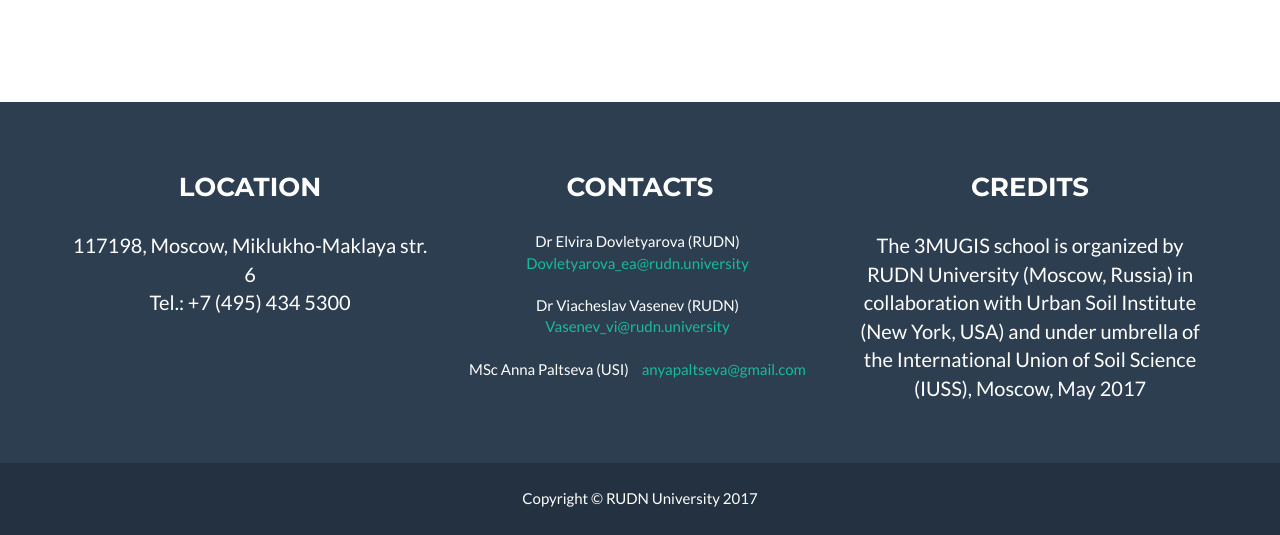
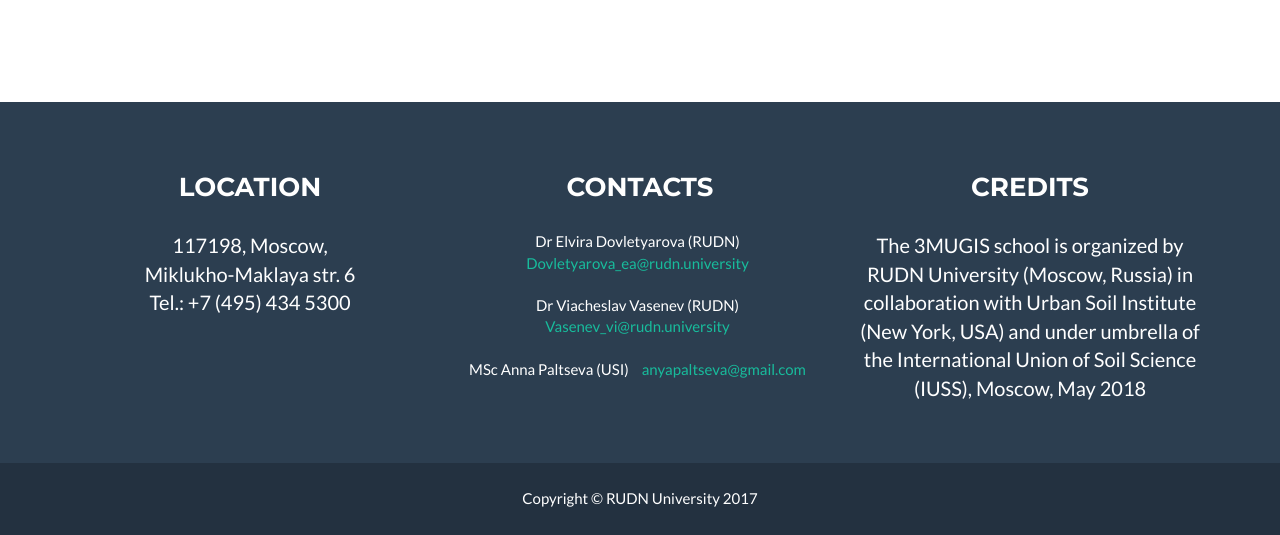
Before and after one commit to erasmus-rudn/erasmus-rudn.github.io, a Jekyll site: the page built from index.html, in a window 1280 px wide and 900 px high, scrolled down 5630 px, cut to the strip 365-900 px from the top of the window. Built offline with Jekyll 4.4.1, drawn with Linux system fonts in a browser that asks for light colours.

Commit message:
Date update

```diff
--- a/_config.yml
+++ b/_config.yml
@@ -41,10 +41,10 @@
 - title: github
   url: http://github.com/jekyll
 address:
-- line: 117198, Moscow, Miklukho-Maklaya str. 6
+- line: 117198, Moscow,<br> Miklukho-Maklaya str. 6
 - line: 'Tel.: +7 (495) 434 5300'
 credits: The 3MUGIS school is organized by RUDN University (Moscow, Russia) in collaboration
   with Urban Soil Institute (New York, USA) and under umbrella of the International
-  Union of Soil Science (IUSS),   Moscow, May 2017
+  Union of Soil Science (IUSS),   Moscow, May 2018
 markdown: kramdown
 permalink: pretty
```
